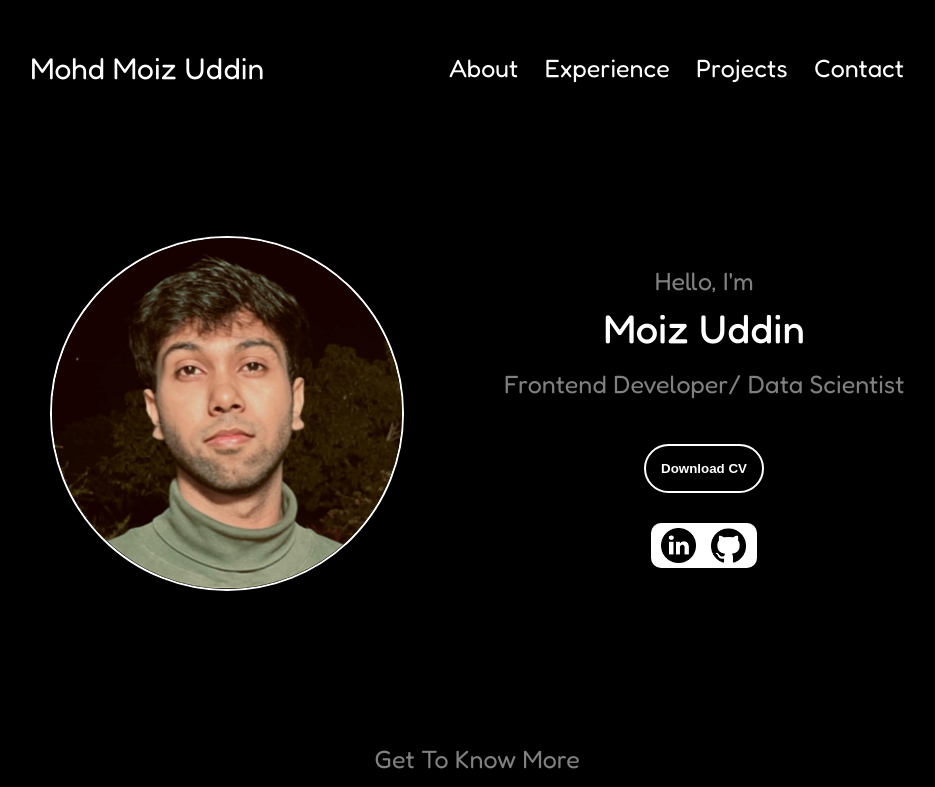
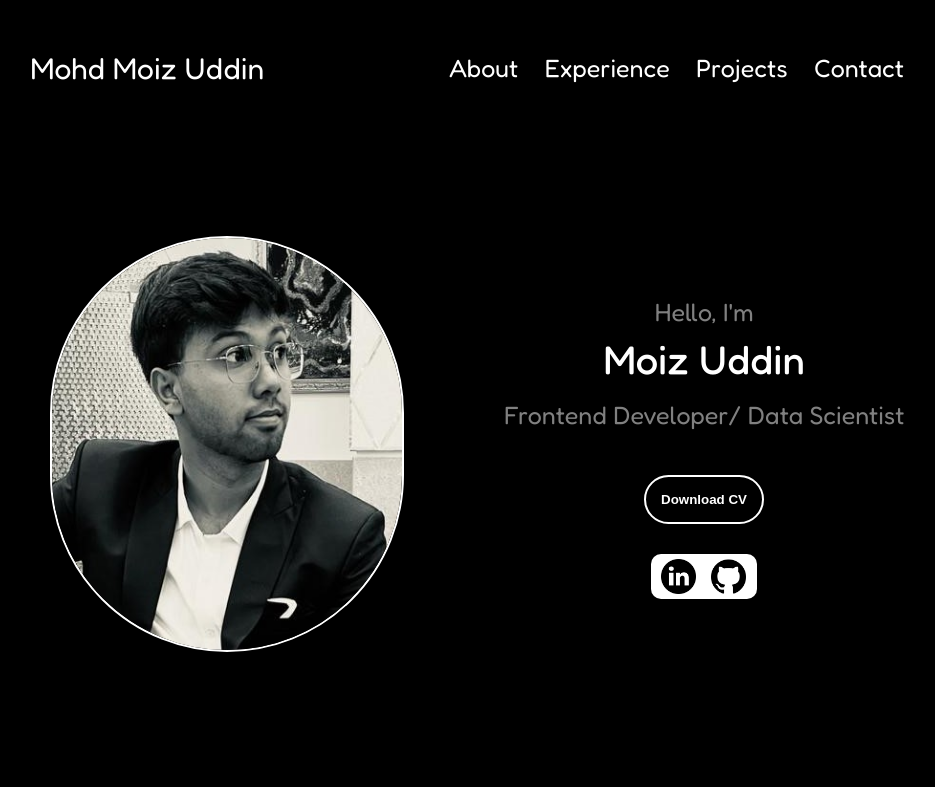
Before and after one commit to moiz02/portfolio-website, a plain HTML site: page index.html in a window 1280 px wide. Shown: the top 787 px of the page, without its empty margins (163-1098 px from the left). Drawn offline with Linux system fonts and the light colour scheme.

Commit message:
Add files via upload

```diff
--- a/index.html
+++ b/index.html
@@ -11,7 +11,7 @@
 </head>
 <body>
     <nav id="desktop-nav">
-    <p class="name">Mohd Moiz Uddin</p>
+        <p class="name">Mohd Moiz Uddin</p>
         <div class="links">
         <a class="a-links" href="#about">About</a>
         <a class="a-links" href="#experiences">Experience</a>
@@ -39,7 +39,7 @@
 
     <section id="profile">
         <div class="intro">
-            <img class="profile-pic" src="./assets/profile-pic-me.png.jpg" alt="">
+            <img class="profile-pic" src="./assets/profile-pic.jpg" alt="">
             <div class="intro-details">
                 <p><span>Hello, I'm</span></p>
                 <p class="name2">Moiz Uddin</p>
@@ -166,7 +166,6 @@
 
 
 
-
     <script src="scripts.js"></script>
 </body>
 </html>
```
Also changed, not shown: assets/profile-pic.jpg (added).
